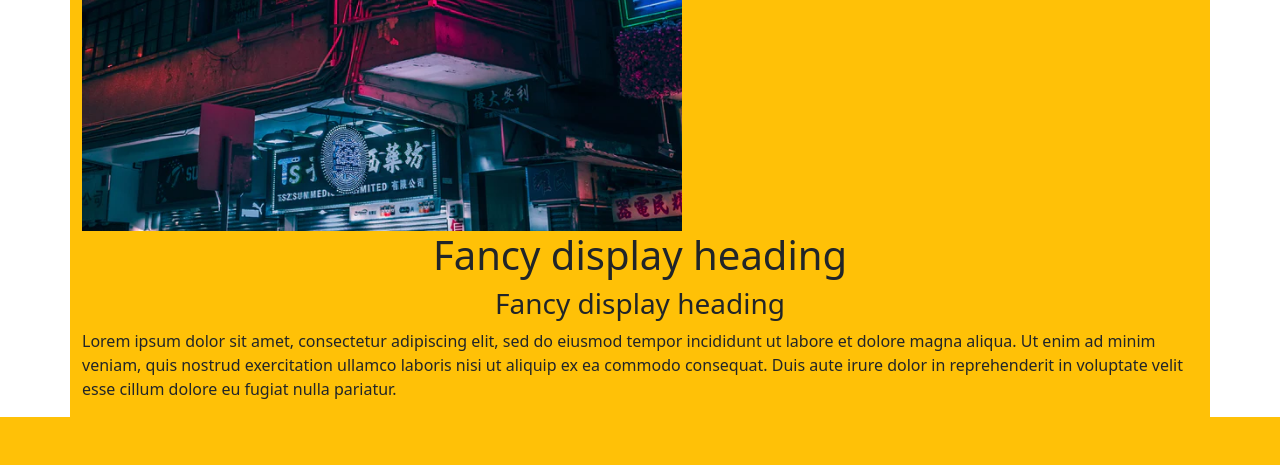
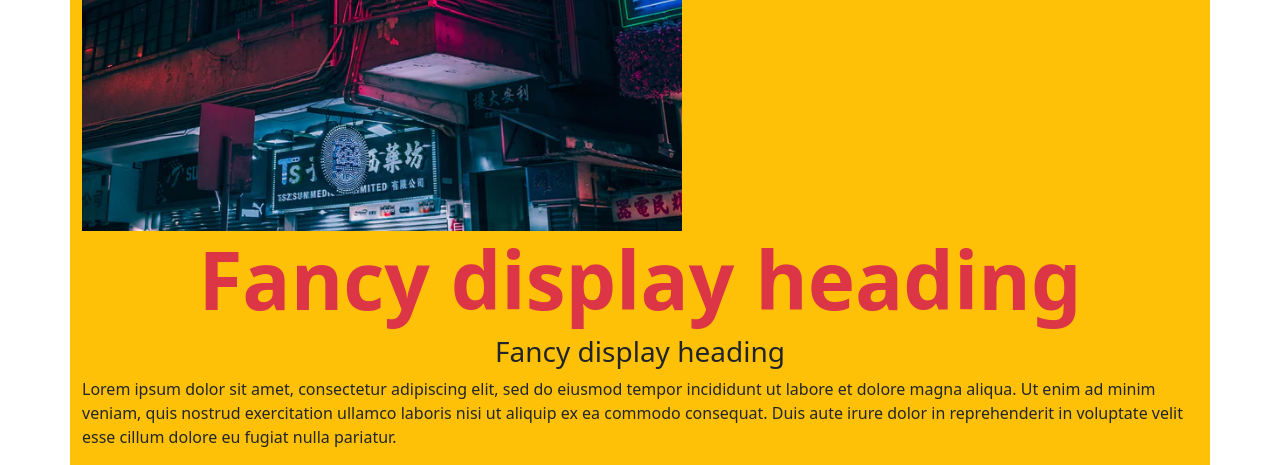
Before and after one commit to cybiz/wappler-phptest-2021sept, a PHP site: page / in a window 1280 px wide. Shown: the part 773-1238 px from the top of the page. Before the commit the page ends 1190 px from the top, so only its background shows below. Run offline with PHP 8.4, Linux system fonts and the light colour scheme; some libraries are stand-ins or nearby versions.

Commit message:
2nd hdg color & style

```diff
--- a/index.php
+++ b/index.php
@@ -23,7 +23,7 @@
 
 </div>
 <div class="col-12 offset-md-0 col-md">
-<h1 class="text-center">Fancy display heading</h1>
+<h1 class="text-center text-danger fw-bold display-1">Fancy display heading</h1>
 <h3 class="text-center">Fancy display heading</h3>
 <p>Lorem ipsum dolor sit amet, consectetur adipiscing elit, sed do eiusmod tempor incididunt ut labore et dolore magna aliqua. Ut enim ad minim veniam, quis nostrud exercitation ullamco laboris nisi ut aliquip ex ea commodo consequat. Duis aute irure dolor in reprehenderit in voluptate velit esse cillum dolore eu fugiat nulla pariatur.</p>
 </div>
```
